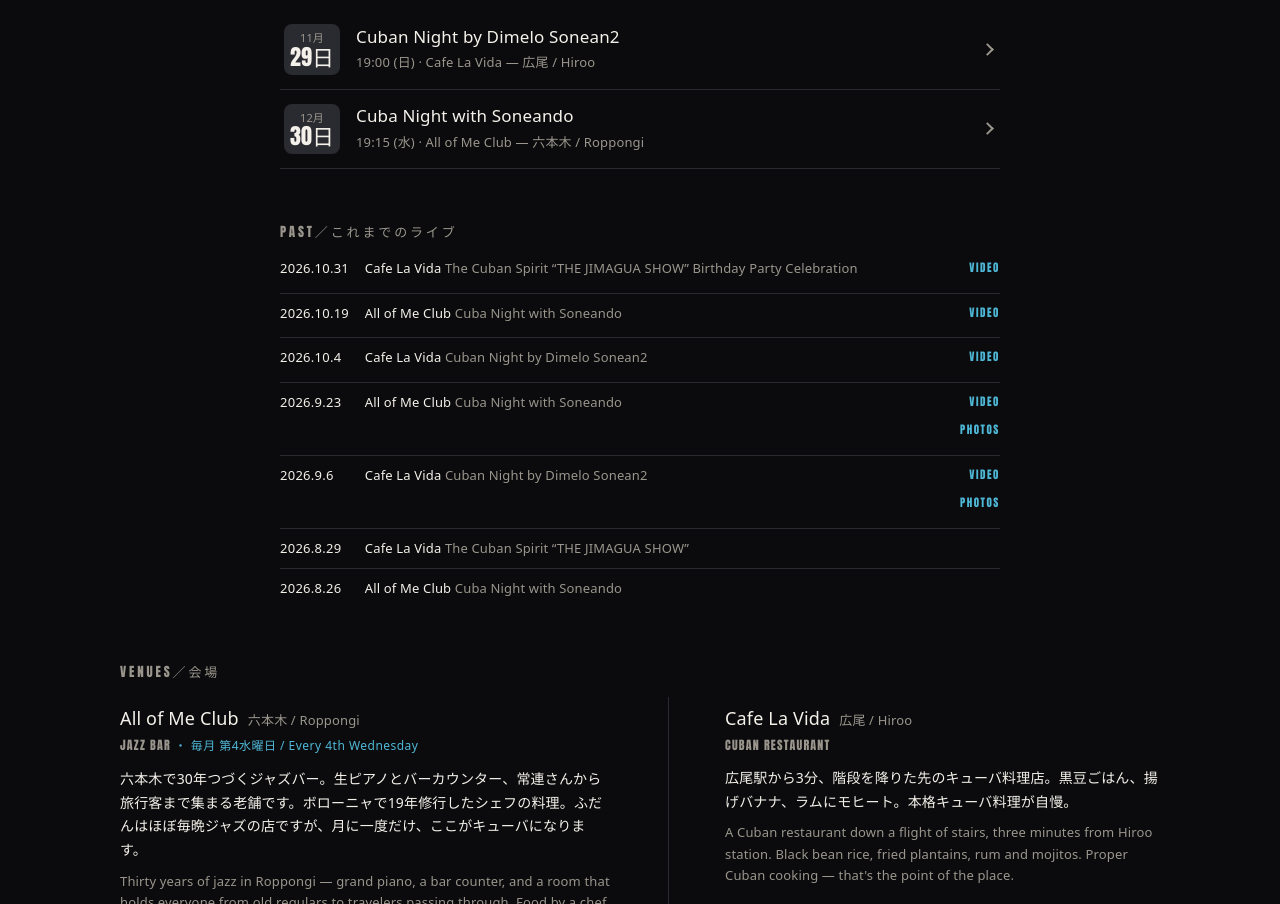
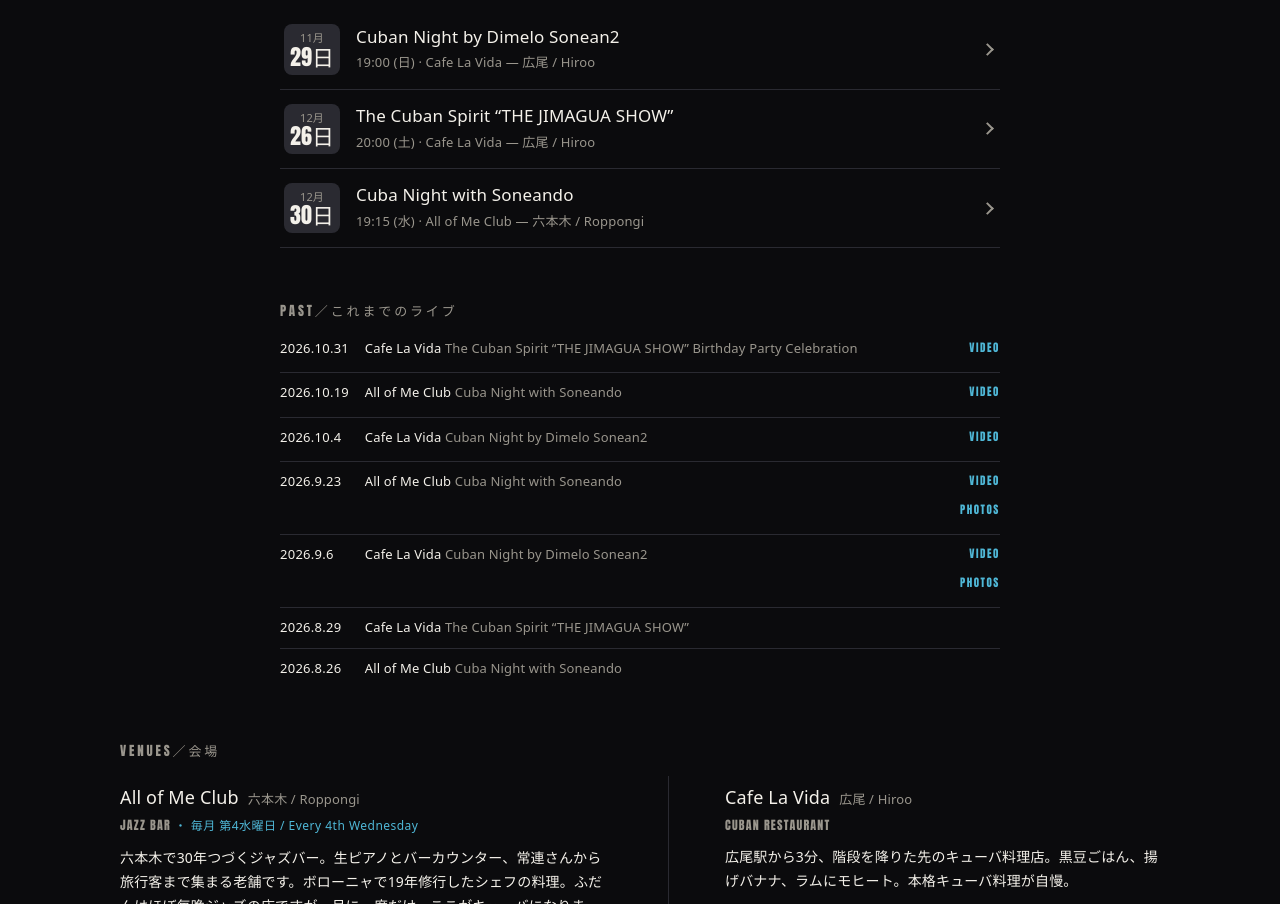
Before and after one commit to soneando/soneando.github.io, a plain HTML site: page index.html in a window 1280 px wide. Shown: the part 1716-2620 px from the top of the page. Drawn offline with Linux system fonts and the light colour scheme.

Commit message:
12/26 JIMAGUA SHOW（Cafe La Vida）を追加・料金未定
Co-Authored-By: Claude Fable 5.1 <noreply@anthropic.com>

```diff
--- a/index.html
+++ b/index.html
@@ -455,6 +455,16 @@ const SHOWS = [
     map:"https://www.google.com/maps/search/?api=1&query=Cafe+La+Vida+%E5%BA%83%E5%B0%BE"
   },
   {
+    /* 2026-11-19 Jun：12/26 JIMAGUA SHOW追加。詳細は前回（10/31）と同じ、料金だけ未定。
+       price を省いているので構造化データに価格は出ない。決まったら charge と price を入れる */
+    date:"2026-12-26", open:"18:00", start:"20:00",
+    venue:"Cafe La Vida", area:"広尾 / Hiroo",
+    title:"The Cuban Spirit “THE JIMAGUA SHOW”",
+    charge:"未定 / TBD",
+    lesson:"19:30 – 20:00",
+    map:"https://www.google.com/maps/search/?api=1&query=Cafe+La+Vida+%E5%BA%83%E5%B0%BE"
+  },
+  {
     /* 2026-10-20 Jun：11/25はキャンセル、12/30に振替（内容は同じ）。11/25は REGULAR.skip に入れてある */
     date:"2026-12-30", open:"18:00", start:"19:15",
     venue:"All of Me Club", area:"六本木 / Roppongi",
```
